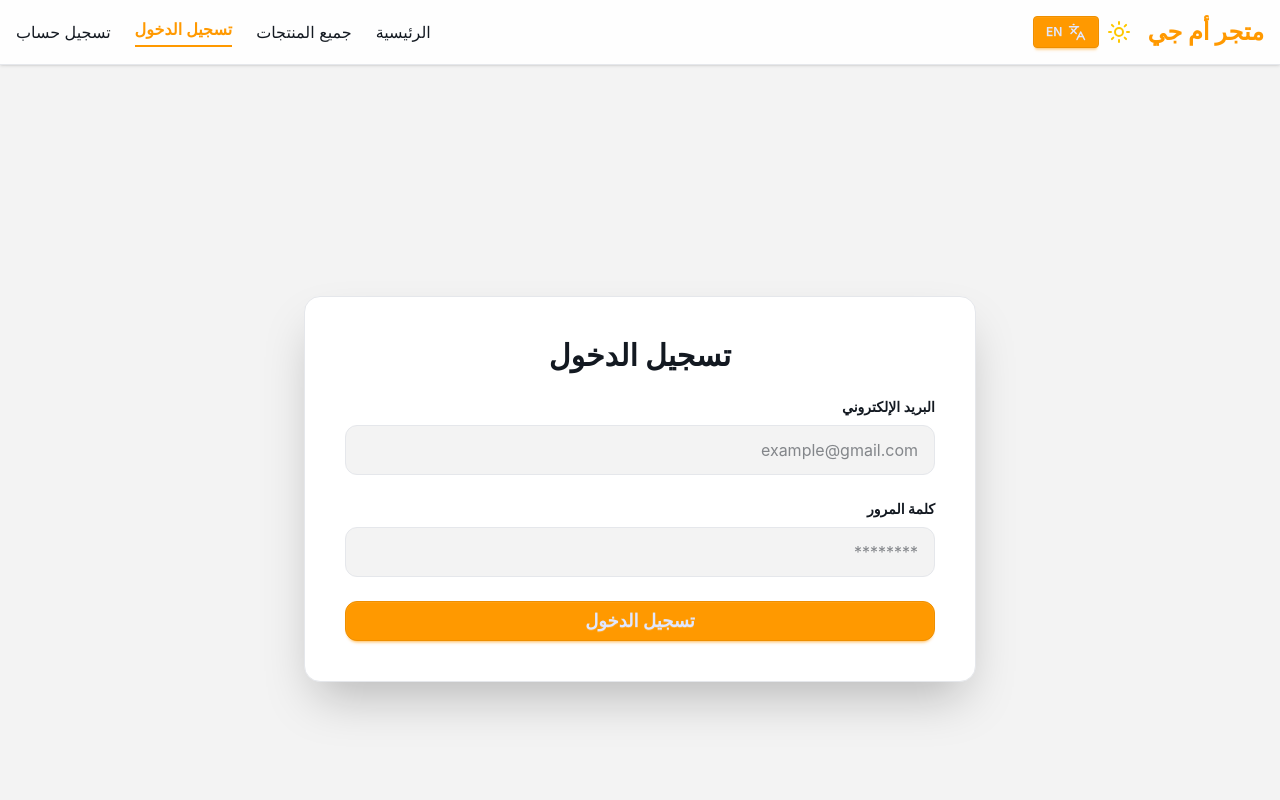
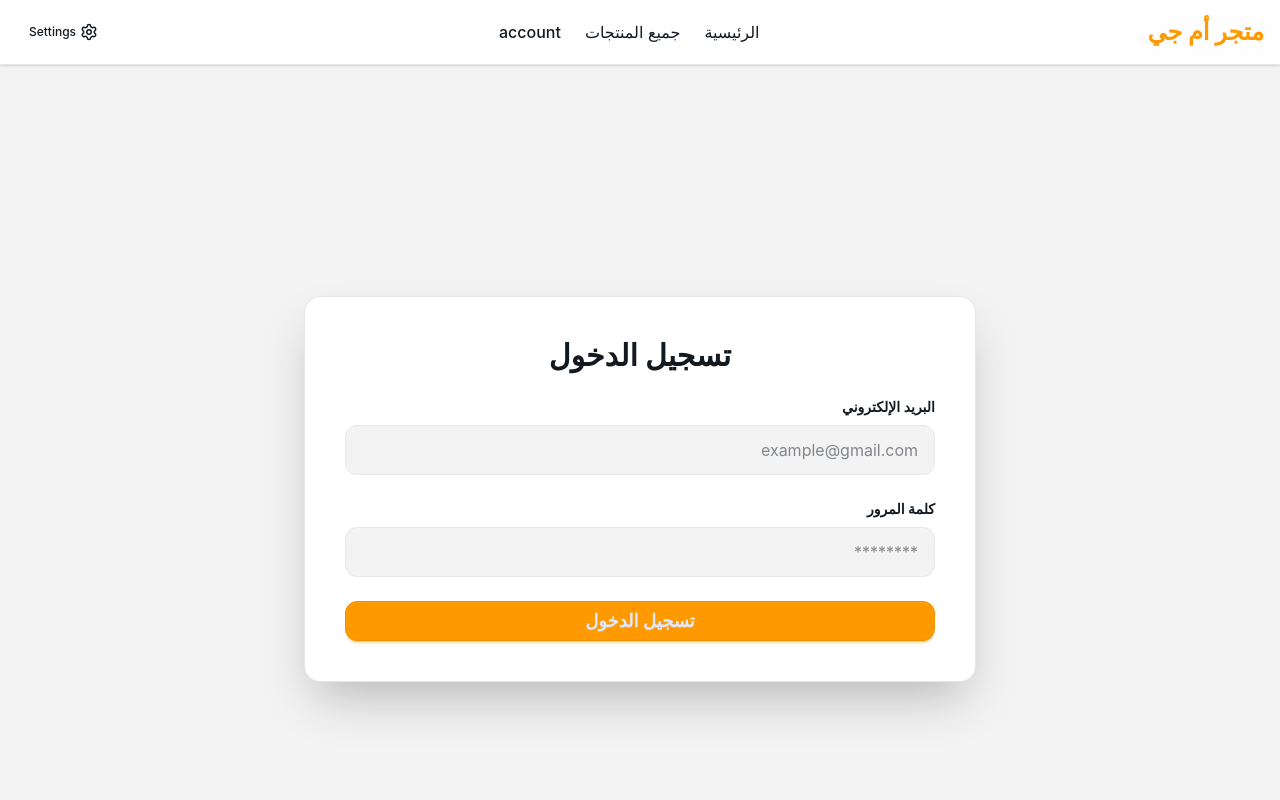
Before and after one commit to Mahmoud123Jamal/E-Commerce_MERN_Stack, a React (Vite) app in the folder frontend/e-commerce-platform/: page /login in a window 1280 px wide. Shown: the top 800 px of the page. Built offline with nearby package versions, Linux system fonts and the light colour scheme.

Commit message:
feat: enhance RootLayout with user account dropdown and navigation icons

```diff
--- a/frontend/e-commerce-platform/src/layouts/RootLayout.tsx
+++ b/frontend/e-commerce-platform/src/layouts/RootLayout.tsx
@@ -1,6 +1,15 @@
 import { Link, NavLink, Outlet } from "react-router-dom";
 import { useState } from "react";
-import { Menu, X } from "lucide-react";
+import {
+  Menu,
+  X,
+  Settings,
+  Heart,
+  ShoppingCart,
+  LogOut,
+  UserPlus,
+  LogIn,
+} from "lucide-react";
 import { useTranslation } from "react-i18next";
 import { useAppDispatch, useAppSelector } from "../hooks/reduxHooks";
 import { logout } from "../features/auth/authSlice";
@@ -36,60 +45,18 @@ const RootLayout = () => {
       : "text-base-content hover:text-primary transition-colors duration-200";
 
   return (
-    <div
-      className="
-        min-h-screen
-        flex
-        flex-col
-        bg-base-200
-        text-base-content
-        transition-colors
-        duration-300
-      "
-    >
+    <div className="min-h-screen flex flex-col bg-base-200 text-base-content transition-colors duration-300">
       <ScrollToTop />
 
-      <header
-        className="
-          sticky
-          top-0
-          z-50
-          bg-base-100/90
-          backdrop-blur
-          border-b
-          border-base-300
-          shadow-sm
-        "
-      >
-        <div
-          className="
-            container
-            mx-auto
-            h-16
-            px-4
-            flex
-            items-center
-            justify-between
-          "
-        >
-          <div className="flex items-center gap-4">
+      <header className="sticky top-0 z-50 bg-base-100/90 backdrop-blur border-b border-base-300 shadow-sm">
+        <div className="container mx-auto h-16 px-4 flex items-center justify-between">
+          <div className="flex items-center gap-6">
             <Link
               to="/"
-              className="
-                text-2xl
-                font-bold
-                text-primary
-                hover:opacity-80
-                transition-opacity
-              "
+              className="text-2xl font-bold text-primary hover:opacity-80 transition-opacity"
             >
               {t("storeName")}
             </Link>
-
-            <div className="hidden sm:flex items-center gap-2">
-              <ThemeToggle />
-              <LangToggle />
-            </div>
           </div>
 
           <nav className="hidden md:flex items-center gap-6">
@@ -99,54 +66,116 @@ const RootLayout = () => {
               </NavLink>
             ))}
 
-            {isAuth ? (
-              <button onClick={handleLogout} className="btn btn-primary btn-sm">
-                {t("logout")}
-              </button>
-            ) : (
-              <>
-                <NavLink to="/login" className={navLinkClass}>
-                  {t("login")}
-                </NavLink>
-
-                <NavLink to="/register" className={navLinkClass}>
-                  {t("register")}
-                </NavLink>
-              </>
+            {!isAuth && (
+              <div className="dropdown dropdown-hover dropdown-bottom">
+                <div
+                  tabIndex={0}
+                  role="button"
+                  className="text-base-content hover:text-primary transition-colors duration-200 cursor-pointer font-medium"
+                >
+                  {t("account")}
+                </div>
+                <ul
+                  tabIndex={0}
+                  className="dropdown-content menu p-2 shadow-xl bg-base-100 rounded-box w-40 gap-1 border border-base-300 z-60"
+                >
+                  <li>
+                    <NavLink
+                      to="/login"
+                      className="flex items-center justify-between py-2"
+                    >
+                      <span>{t("login")}</span>
+                      <LogIn size={16} />
+                    </NavLink>
+                  </li>
+                  <li>
+                    <NavLink
+                      to="/register"
+                      className="flex items-center justify-between py-2"
+                    >
+                      <span>{t("register")}</span>
+                      <UserPlus size={16} />
+                    </NavLink>
+                  </li>
+                </ul>
+              </div>
             )}
           </nav>
 
+          <div className="hidden sm:flex items-center gap-4">
+            {isAuth && (
+              <>
+                <Link
+                  to="/favorites"
+                  className="btn btn-ghost btn-circle btn-sm text-base-content hover:text-primary"
+                >
+                  <Heart size={22} />
+                </Link>
+
+                <Link
+                  to="/cart"
+                  className="btn btn-ghost btn-circle btn-sm text-base-content hover:text-primary"
+                >
+                  <ShoppingCart size={22} />
+                </Link>
+              </>
+            )}
+
+            <div className="dropdown dropdown-end">
+              <div
+                tabIndex={0}
+                role="button"
+                className="btn btn-ghost btn-sm gap-1 normal-case font-medium"
+              >
+                <Settings size={18} />
+                <span>{t("settings", "Settings")}</span>
+              </div>
+              <ul
+                tabIndex={0}
+                className="dropdown-content menu p-4 shadow-xl bg-base-100 rounded-box w-56 gap-3 mt-2 border border-base-300 z-60"
+              >
+                <li className="flex flex-row items-center justify-between px-2 py-1">
+                  <span className="text-sm font-medium">
+                    {t("theme", "Theme")}
+                  </span>
+                  <ThemeToggle />
+                </li>
+                <div className="divider my-0"></div>
+                <li className="flex flex-row items-center justify-between px-2 py-1">
+                  <span className="text-sm font-medium">
+                    {t("language", "Language")}
+                  </span>
+                  <LangToggle />
+                </li>
+                {isAuth && (
+                  <>
+                    <div className="divider my-0"></div>
+                    <li>
+                      <button
+                        onClick={handleLogout}
+                        className="btn btn-error btn-sm btn-outline w-full flex items-center justify-between px-3 mt-1"
+                      >
+                        <span className="font-semibold">{t("logout")}</span>
+                        <LogOut size={16} />
+                      </button>
+                    </li>
+                  </>
+                )}
+              </ul>
+            </div>
+          </div>
+
           <button
             onClick={() => setOpen((prev) => !prev)}
-            className="
-              md:hidden
-              btn
-              btn-ghost
-              btn-sm
-            "
+            className="md:hidden btn btn-ghost btn-sm"
           >
             {open ? <X size={24} /> : <Menu size={24} />}
           </button>
         </div>
 
         {open && (
-          <nav
-            className="
-              md:hidden
-              border-t
-              border-base-300
-              bg-base-100
-            "
-          >
-            <div
-              className="
-                flex
-                flex-col
-                items-center
-                gap-5
-                py-5
-              "
-            >
+          <nav className="md:hidden border-t border-base-300 bg-base-100">
+            <div className="flex flex-col items-center gap-5 py-5">
               {navItems.map((item) => (
                 <NavLink
                   key={item.to}
@@ -158,17 +187,7 @@ const RootLayout = () => {
                 </NavLink>
               ))}
 
-              {isAuth ? (
-                <button
-                  onClick={() => {
-                    handleLogout();
-                    setOpen(false);
-                  }}
-                  className="btn btn-primary btn-sm"
-                >
-                  {t("logout")}
-                </button>
-              ) : (
+              {!isAuth && (
                 <>
                   <NavLink
                     to="/login"
@@ -188,43 +207,77 @@ const RootLayout = () => {
                 </>
               )}
 
-              <div className="flex items-center gap-3 sm:hidden">
-                <ThemeToggle />
-                <LangToggle />
+              <div className="divider w-full px-10 my-1"></div>
+
+              <div className="flex items-center gap-6">
+                {isAuth && (
+                  <>
+                    <Link
+                      to="/favorites"
+                      onClick={() => setOpen(false)}
+                      className="btn btn-ghost btn-circle text-base-content"
+                    >
+                      <Heart size={24} />
+                    </Link>
+
+                    <Link
+                      to="/cart"
+                      onClick={() => setOpen(false)}
+                      className="btn btn-ghost btn-circle text-base-content"
+                    >
+                      <ShoppingCart size={24} />
+                    </Link>
+                  </>
+                )}
+
+                <div className="dropdown dropdown-top dropdown-end">
+                  <div
+                    tabIndex={0}
+                    role="button"
+                    className="btn btn-ghost gap-1 normal-case"
+                  >
+                    <Settings size={20} />
+                    <span>{t("settings", "Settings")}</span>
+                  </div>
+                  <ul
+                    tabIndex={0}
+                    className="dropdown-content menu p-4 shadow-xl bg-base-100 rounded-box w-52 gap-3 mb-2 border border-base-300 z-60"
+                  >
+                    <li className="flex flex-row items-center justify-between px-1">
+                      <span className="text-sm">{t("theme")}</span>
+                      <ThemeToggle />
+                    </li>
+                    <li className="flex flex-row items-center justify-between px-1">
+                      <span className="text-sm">{t("language")}</span>
+                      <LangToggle />
+                    </li>
+                    {isAuth && (
+                      <li className="mt-2">
+                        <button
+                          onClick={() => {
+                            handleLogout();
+                            setOpen(false);
+                          }}
+                          className="btn btn-error btn-sm text-white w-full"
+                        >
+                          {t("logout")}
+                        </button>
+                      </li>
+                    )}
+                  </ul>
+                </div>
               </div>
             </div>
           </nav>
         )}
       </header>
 
-      <main
-        className="
-          flex-1
-          container
-          mx-auto
-          w-full
-          px-4
-          py-6
-        "
-      >
+      <main className="flex-1 container mx-auto w-full px-4 py-6">
         <Outlet />
       </main>
 
-      <footer
-        className="
-          border-t
-          border-base-300
-          bg-base-100
-        "
-      >
-        <div
-          className="
-            container
-            mx-auto
-            py-5
-            text-center
-          "
-        >
+      <footer className="border-t border-base-300 bg-base-100">
+        <div className="container mx-auto py-5 text-center">
           <p className="text-sm text-base-content/70">
             © {new Date().getFullYear()} {t("storeName")}
           </p>
```
